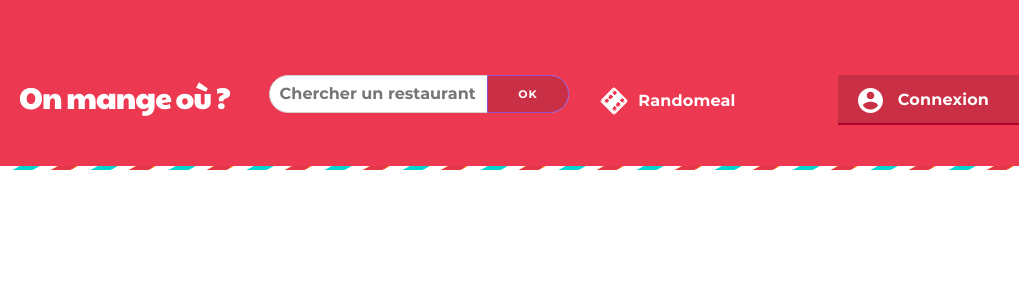
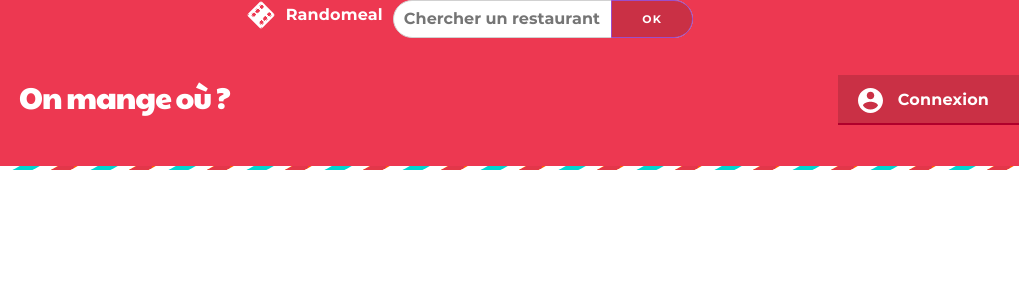
Before and after one commit to WildCodeSchool/paris-0218-5, a website with bundled scripts: page client/index.html in a window 1280 px wide. Shown: the full height of the page, 261-1280 px from the left. Built offline with nearby package versions, Linux system fonts and the light colour scheme; files whose address does not match are found by name.

Commit message:
mise en place composants

```diff
--- a/client/index.html
+++ b/client/index.html
@@ -19,25 +19,17 @@
             </div>
             <h1>On mange où ?</h1>
         </div>
-        <div class="column column-40 choice-wrapper flex">
-            <form class="search">
-                <input type="text" placeholder="Chercher un restaurant">
-                <input type="submit" value="ok">
-            </form>
-            <a href="#">
-                <span class="icn icn-dice"></span>
-                <span class='randomeal'>Randomeal</span>
-            </a>
+        <div class="column column-40 flex">
+            <div class="randomeal-wrapper"></div>
+            <div class="search-wrapper"></div>
         </div>
         <div class="column column-20 flex connexion-wrapper">
-            <a class="connexion" href="#">
-                <span class="icn icn-profile"></span>
-                <span>Connexion</span>
-            </a>
+
         </div>
     </header>
 
     <div class="row row-responsive" id="categories"></div>
+
     <script type="module" src="/js/app.js"></script>
     <script src="js/script.js"></script>
 </body>
--- a/client/js/app.js
+++ b/client/js/app.js
@@ -1,4 +1,11 @@
+import { searchElement } from './composants/search.js'
+import { randomeal } from './composants/randomeal.js'
+import { connexion } from './composants/connexion.js'
 import { categoriesElement } from './composants/categories.js'
+
+document.querySelector('.search-wrapper').innerHTML = searchElement
+document.querySelector('.randomeal-wrapper').innerHTML = randomeal
+document.querySelector('.connexion-wrapper').innerHTML = connexion
 
 fetch('http://localhost:3333/catego')
     .then(res => res.json())
--- /dev/null
+++ b/client/js/composants/connexion.js
@@ -0,0 +1,7 @@
+export const connexion =
+    `
+    <a class="connexion" href="#">
+        <span class="icn icn-profile"></span>
+        <span>Connexion</span>
+    </a>
+    `
--- /dev/null
+++ b/client/js/composants/randomeal.js
@@ -0,0 +1,7 @@
+export const randomeal =
+    `
+    <a href="#">
+        <span class="icn icn-dice"></span>
+        <span class='randomeal'>Randomeal</span>
+    </a>
+    `
--- /dev/null
+++ b/client/js/composants/search.js
@@ -0,0 +1,7 @@
+export const searchElement =
+    `
+        <form class="search">
+            <input type="text" placeholder="Chercher un restaurant">
+            <input type="submit" value="ok">
+        </form>
+    `
--- a/server/index.js
+++ b/server/index.js
@@ -19,5 +19,8 @@
 app.get('/catego', (request, response) => {
     response.json(catego)
 })
+app.get('/header', (request, response) => {
+    response.json(header)
+})
 // port ecouter
 app.listen(3333, () => console.log("jecoute sur le port 3333"))
```
